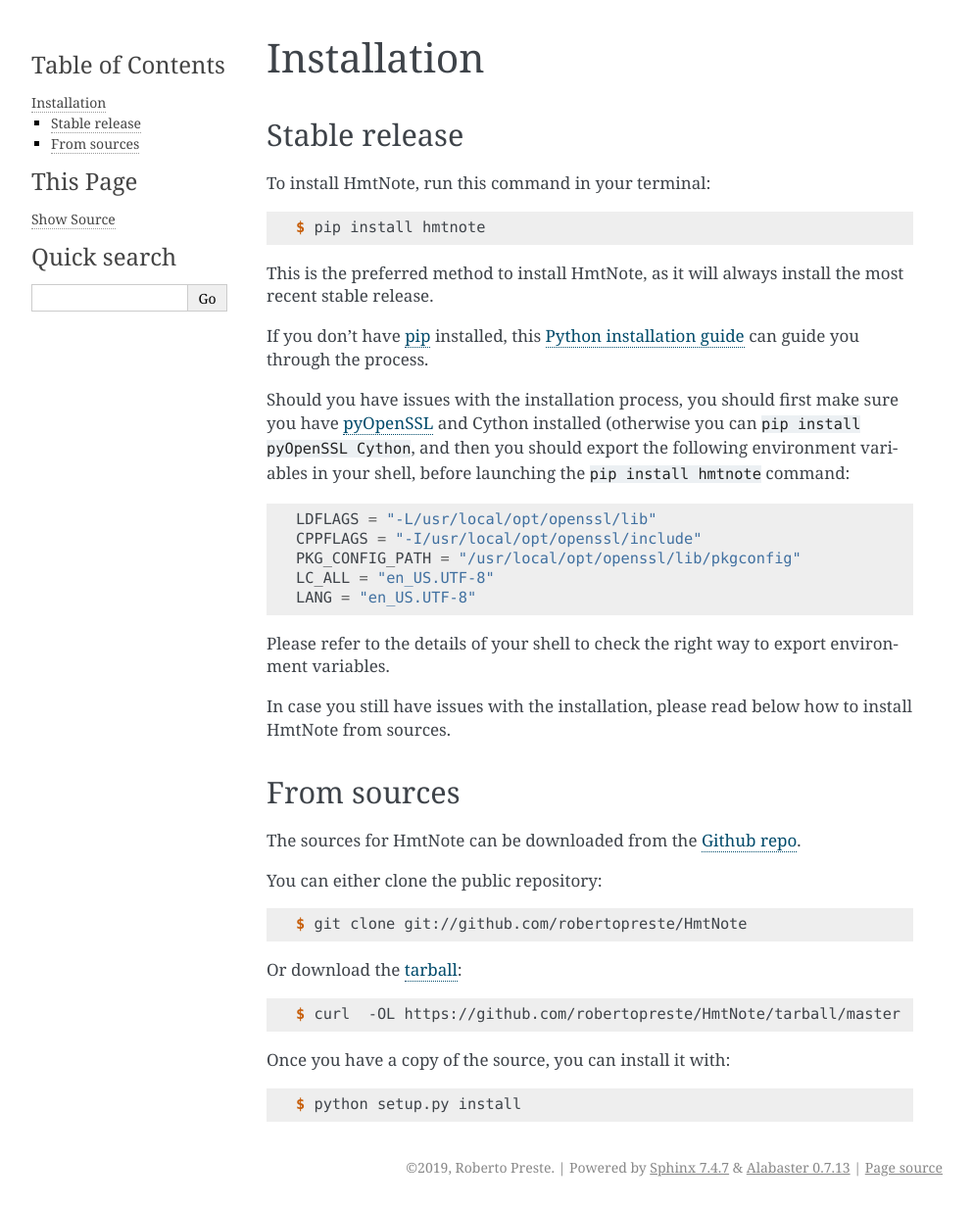
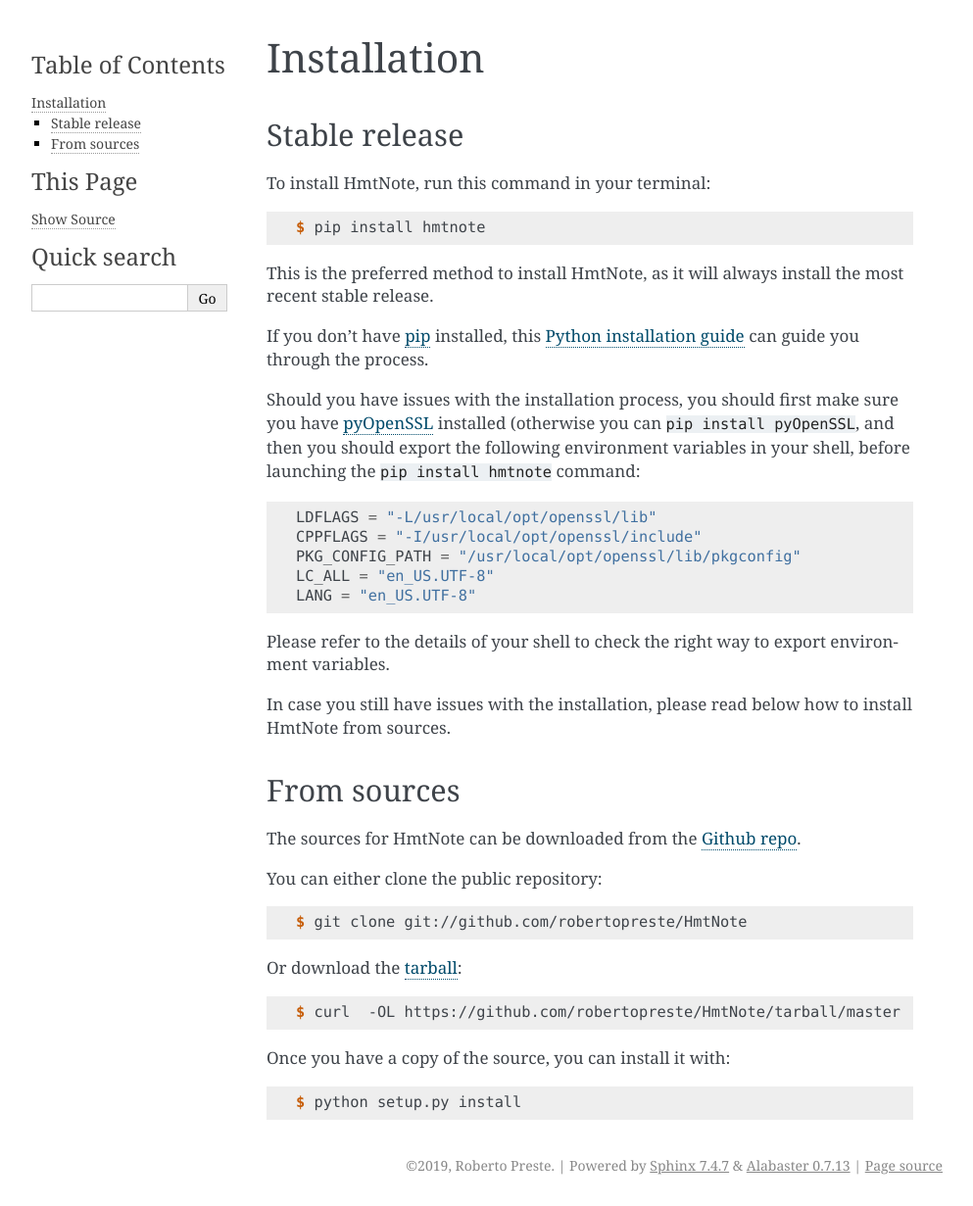
Before and after one commit to robertopreste/HmtNote, a Sphinx documentation site: the page built from docs/installation.rst, in a window 1280 px wide. Shown: the whole page at 98% size, without its empty margins (148-1141 px from the left). Built offline with Sphinx 7.4.7, drawn with Linux system fonts in a browser that asks for light colours; pages that are not in the unit, such as notebooks, are missing from menus.

Commit message:
Update installation requirements

```diff
--- a/docs/installation.rst
+++ b/docs/installation.rst
@@ -17,7 +17,7 @@ This is the preferred method to install HmtNote, as it will always install the m
 If you don't have `pip`_ installed, this `Python installation guide`_ can guide
 you through the process.
 
-Should you have issues with the installation process, you should first make sure you have pyOpenSSL_ and Cython installed (otherwise you can ``pip install pyOpenSSL Cython``, and then you should export the following environment variables in your shell, before launching the ``pip install hmtnote`` command::
+Should you have issues with the installation process, you should first make sure you have pyOpenSSL_ installed (otherwise you can ``pip install pyOpenSSL``, and then you should export the following environment variables in your shell, before launching the ``pip install hmtnote`` command::
 
     LDFLAGS = "-L/usr/local/opt/openssl/lib"
     CPPFLAGS = "-I/usr/local/opt/openssl/include"
--- a/setup.py
+++ b/setup.py
@@ -9,7 +9,7 @@ with open('README.rst') as readme_file:
 with open('HISTORY.rst') as history_file:
     history = history_file.read()
 
-requirements = ['Click>=6.0', 'pyOpenSSL>=19.0.0', 'Cython>=0.29.6', 'cyvcf2>=0.10.0']
+requirements = ['Click>=6.0', 'pyOpenSSL>=19.0.0', 'cyvcf2>=0.10.0']
 
 setup_requirements = ['pytest-runner', ]
 
```
